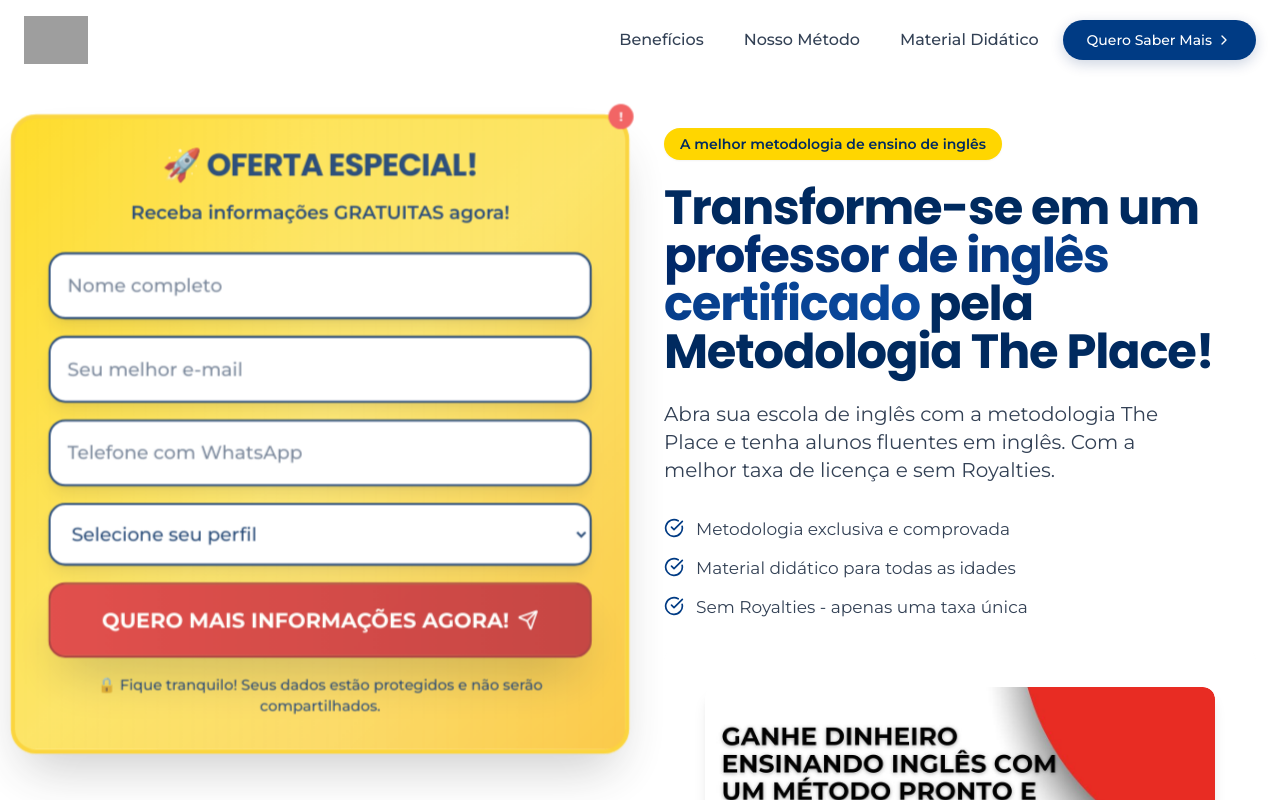
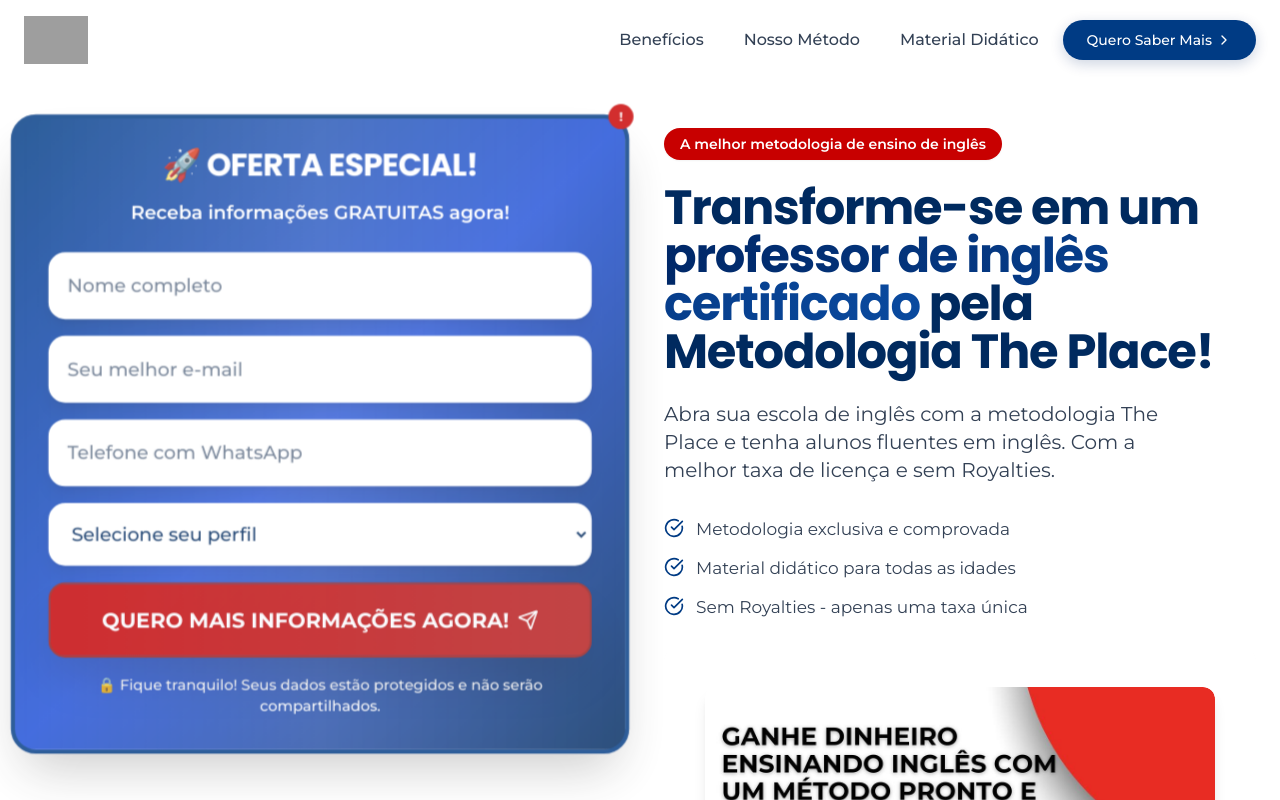
Before and after one commit to nandoesporte/english-empowerment-hub, a React (Vite) app: page / in a window 1280 px wide. Shown: the top 800 px of the page. Built offline with nearby package versions, Linux system fonts and the light colour scheme; grey boxes are pictures that could not be loaded.

Commit message:
Refactor: Apply consistent color palette
Updated the form section in `Hero.tsx` to use the site's color palette.

```diff
--- a/src/components/Hero.tsx
+++ b/src/components/Hero.tsx
@@ -108,19 +108,19 @@ const Hero = () => {
         <div className="grid grid-cols-1 lg:grid-cols-2 gap-12 items-start">
           {/* Formulário de contato em destaque - primeira coluna */}
           <div className="order-2 lg:order-1">
-            <div className="relative bg-gradient-to-br from-brand-yellow via-yellow-300 to-amber-400 rounded-3xl p-8 shadow-2xl border-4 border-yellow-400 animate-pulse-slow">
+            <div className="relative bg-gradient-to-br from-brand-blue via-blue-700 to-brand-navy rounded-3xl p-8 shadow-2xl border-4 border-brand-blue animate-pulse-slow">
               {/* Efeito de brilho */}
               <div className="absolute inset-0 rounded-3xl bg-gradient-to-r from-transparent via-white/20 to-transparent animate-pulse"></div>
-              <div className="absolute -top-2 -right-2 w-6 h-6 bg-red-500 rounded-full animate-bounce flex items-center justify-center">
+              <div className="absolute -top-2 -right-2 w-6 h-6 bg-brand-red rounded-full animate-bounce flex items-center justify-center">
                 <span className="text-white text-xs font-bold">!</span>
               </div>
 
               <div className="relative z-10">
                 <div className="text-center mb-6">
-                  <h3 className="text-2xl md:text-3xl font-bold text-brand-navy mb-2 animate-bounce-subtle">
+                  <h3 className="text-2xl md:text-3xl font-bold text-white mb-2 animate-bounce-subtle">
                     🚀 OFERTA ESPECIAL!
                   </h3>
-                  <p className="text-brand-navy font-semibold text-lg">
+                  <p className="text-white font-semibold text-lg">
                     Receba informações GRATUITAS agora!
                   </p>
                 </div>
@@ -132,7 +132,7 @@ const Hero = () => {
                     value={formData.name}
                     onChange={handleChange}
                     placeholder="Nome completo"
-                    className="w-full px-4 py-4 rounded-2xl bg-white border-2 border-brand-navy text-brand-navy placeholder:text-slate-500 focus:outline-none focus:ring-4 focus:ring-brand-blue/30 transition-all duration-300 text-lg font-medium shadow-lg"
+                    className="w-full px-4 py-4 rounded-2xl bg-white border-2 border-white text-brand-navy placeholder:text-slate-500 focus:outline-none focus:ring-4 focus:ring-brand-red/30 transition-all duration-300 text-lg font-medium shadow-lg"
                     required
                   />
                   <input
@@ -141,7 +141,7 @@ const Hero = () => {
                     value={formData.email}
                     onChange={handleChange}
                     placeholder="Seu melhor e-mail"
-                    className="w-full px-4 py-4 rounded-2xl bg-white border-2 border-brand-navy text-brand-navy placeholder:text-slate-500 focus:outline-none focus:ring-4 focus:ring-brand-blue/30 transition-all duration-300 text-lg font-medium shadow-lg"
+                    className="w-full px-4 py-4 rounded-2xl bg-white border-2 border-white text-brand-navy placeholder:text-slate-500 focus:outline-none focus:ring-4 focus:ring-brand-red/30 transition-all duration-300 text-lg font-medium shadow-lg"
                     required
                   />
                   <input
@@ -150,14 +150,14 @@ const Hero = () => {
                     value={formData.phone}
                     onChange={handleChange}
                     placeholder="Telefone com WhatsApp"
-                    className="w-full px-4 py-4 rounded-2xl bg-white border-2 border-brand-navy text-brand-navy placeholder:text-slate-500 focus:outline-none focus:ring-4 focus:ring-brand-blue/30 transition-all duration-300 text-lg font-medium shadow-lg"
+                    className="w-full px-4 py-4 rounded-2xl bg-white border-2 border-white text-brand-navy placeholder:text-slate-500 focus:outline-none focus:ring-4 focus:ring-brand-red/30 transition-all duration-300 text-lg font-medium shadow-lg"
                     required
                   />
                   <select
                     name="profile"
                     value={formData.profile}
                     onChange={handleChange}
-                    className="w-full px-4 py-4 rounded-2xl bg-white border-2 border-brand-navy text-brand-navy focus:outline-none focus:ring-4 focus:ring-brand-blue/30 transition-all duration-300 text-lg font-medium shadow-lg"
+                    className="w-full px-4 py-4 rounded-2xl bg-white border-2 border-white text-brand-navy focus:outline-none focus:ring-4 focus:ring-brand-red/30 transition-all duration-300 text-lg font-medium shadow-lg"
                     required
                   >
                     <option value="">Selecione seu perfil</option>
@@ -171,7 +171,7 @@ const Hero = () => {
                   <button
                     type="submit"
                     className={cn(
-                      "w-full py-5 px-6 bg-gradient-to-r from-red-600 to-red-700 text-white font-bold rounded-2xl",
+                      "w-full py-5 px-6 bg-gradient-to-r from-brand-red to-red-700 text-white font-bold rounded-2xl",
                       "flex items-center justify-center gap-2 transition-all duration-300",
                       "hover:from-red-700 hover:to-red-800 hover:shadow-2xl active:scale-[0.98]",
                       "text-xl shadow-2xl border-2 border-red-800 animate-pulse"
@@ -182,7 +182,7 @@ const Hero = () => {
                   </button>
                 </form>
 
-                <p className="text-brand-navy text-sm mt-4 text-center font-medium">
+                <p className="text-white text-sm mt-4 text-center font-medium">
                   🔒 Fique tranquilo! Seus dados estão protegidos e não serão compartilhados.
                 </p>
               </div>
@@ -191,7 +191,7 @@ const Hero = () => {
 
           {/* Conteúdo principal - segunda coluna */}
           <div className="space-y-6 animate-fade-in-up order-1 lg:order-2">
-            <div className="inline-block rounded-full bg-brand-yellow px-4 py-1.5 text-sm font-semibold text-brand-navy animate-slide-in shadow-sm">
+            <div className="inline-block rounded-full bg-brand-red px-4 py-1.5 text-sm font-semibold text-white animate-slide-in shadow-sm">
               A melhor metodologia de ensino de inglês
             </div>
 
```
